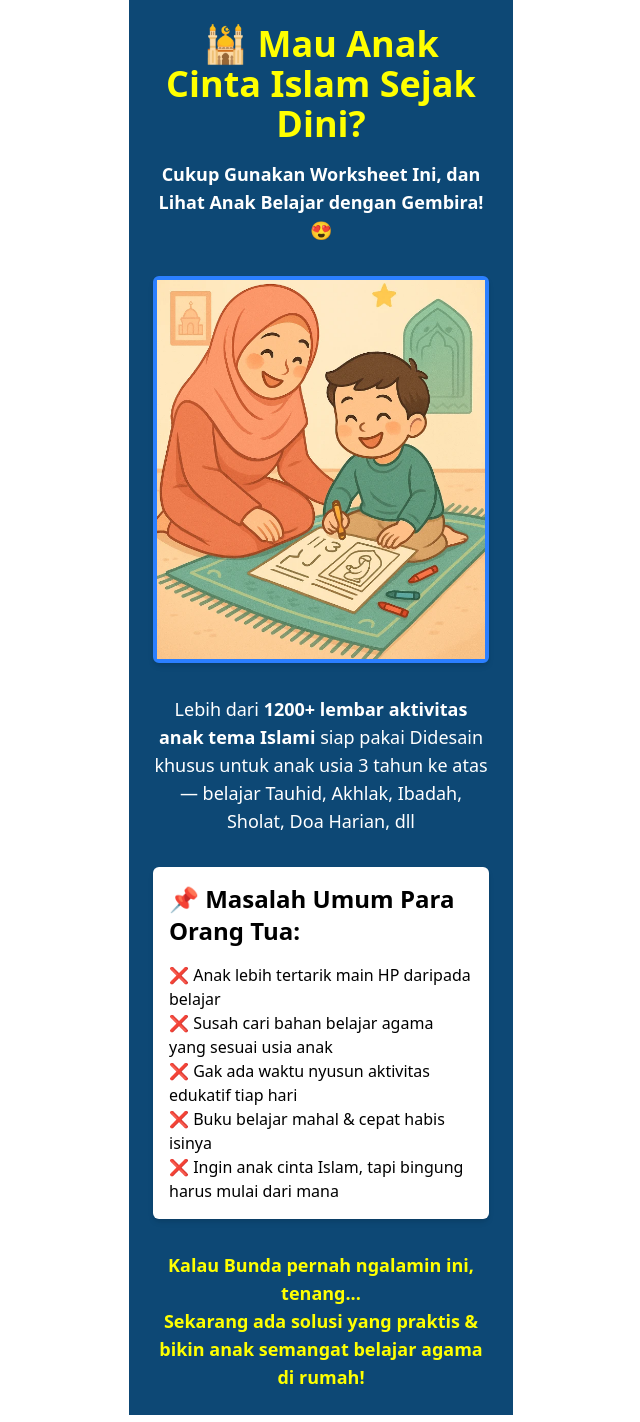
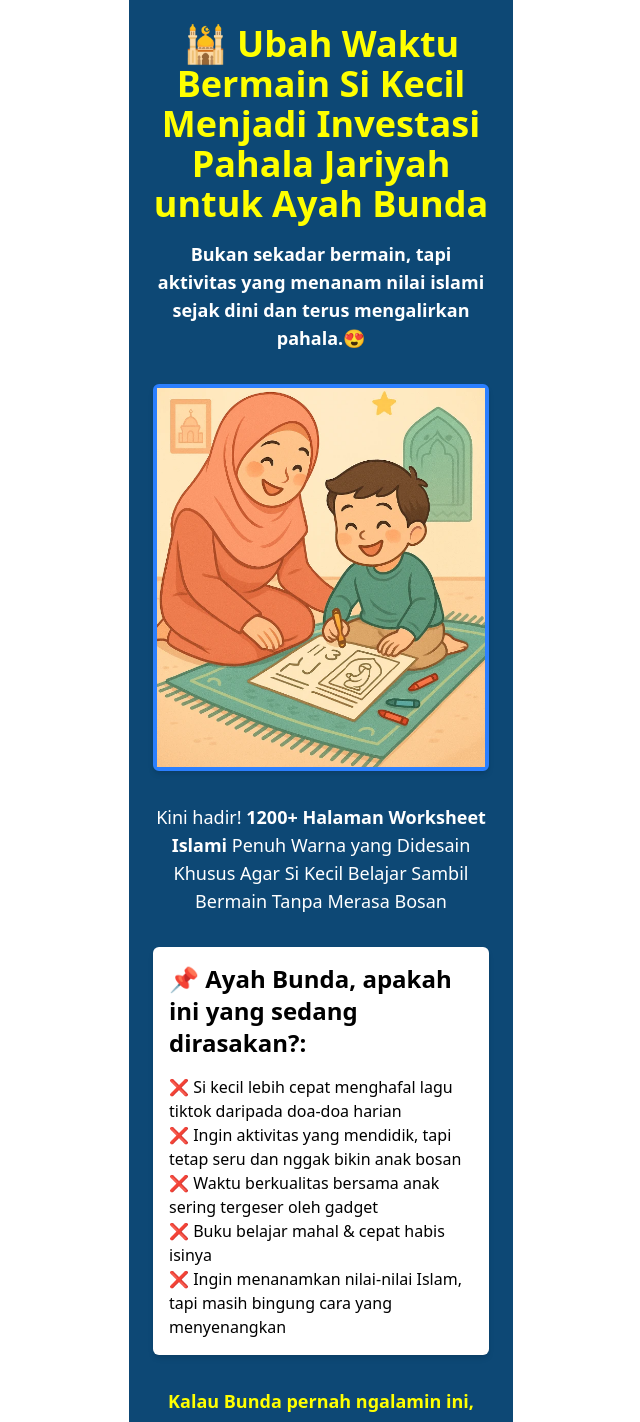
Before and after one commit to alfannnnnn/ebook-2, a React (Vite) app: page / in a window 1280 px wide. Shown: the top 1422 px of the page, without its empty margins (319-959 px from the left). Built offline with nearby package versions, Linux system fonts and the light colour scheme.

Commit message:
Update Hero.jsx

```diff
--- a/src/components/Hero.jsx
+++ b/src/components/Hero.jsx
@@ -6,31 +6,30 @@ const Hero = () => {
     <div className="text-center bg-[#0d4875] p-6">
       <div className="flex flex-col gap-4">
         <h1 className="text-4xl font-bold text-[#ffff00]">
-          🕌 Mau Anak Cinta Islam Sejak Dini?
+          🕌 Ubah Waktu Bermain Si Kecil Menjadi Investasi Pahala Jariyah untuk Ayah Bunda
         </h1>
         <p className="font-bold text-white text-lg">
-          Cukup Gunakan Worksheet Ini, dan Lihat Anak Belajar dengan Gembira! 😍
+          Bukan sekadar bermain, tapi aktivitas yang menanam nilai islami sejak dini dan terus mengalirkan pahala.😍
         </p>
         <div className="my-4 border-4 border-blue-500 rounded-md shadow-md">
           <img src={imageList[0].url} alt={imageList[0].alt} />
         </div>
         <p className="text-lg text-white">
-          Lebih dari{" "}
+          Kini hadir! {" "}
           <span className="font-bold">
-            1200+ lembar aktivitas anak tema Islami
+            1200+ Halaman Worksheet Islami
           </span>{" "}
-          siap pakai Didesain khusus untuk anak usia 3 tahun ke atas — belajar
-          Tauhid, Akhlak, Ibadah, Sholat, Doa Harian, dll
+          Penuh Warna yang Didesain Khusus Agar Si Kecil Belajar Sambil Bermain Tanpa Merasa Bosan
         </p>
         <div className="p-4 my-4 rounded-md shadow-md text-start bg-white">
           <h3 className="text-2xl font-bold mb-4">
-            📌 Masalah Umum Para Orang Tua:
+            📌 Ayah Bunda, apakah ini yang sedang dirasakan?:
           </h3>
-          <p>❌ Anak lebih tertarik main HP daripada belajar</p>
-          <p>❌ Susah cari bahan belajar agama yang sesuai usia anak</p>
-          <p>❌ Gak ada waktu nyusun aktivitas edukatif tiap hari</p>
+          <p>❌ Si kecil lebih cepat menghafal lagu tiktok daripada doa-doa harian</p>
+          <p>❌ Ingin aktivitas yang mendidik, tapi tetap seru dan nggak bikin anak bosan</p>
+          <p>❌ Waktu berkualitas bersama anak sering tergeser oleh gadget</p>
           <p>❌ Buku belajar mahal & cepat habis isinya</p>
-          <p>❌ Ingin anak cinta Islam, tapi bingung harus mulai dari mana</p>
+          <p>❌ Ingin menanamkan nilai-nilai Islam, tapi masih bingung cara yang menyenangkan</p>
         </div>
         <p className="text-lg text-[#ffff00] font-bold">
           Kalau Bunda pernah ngalamin ini, tenang... <br /> Sekarang ada solusi
```
